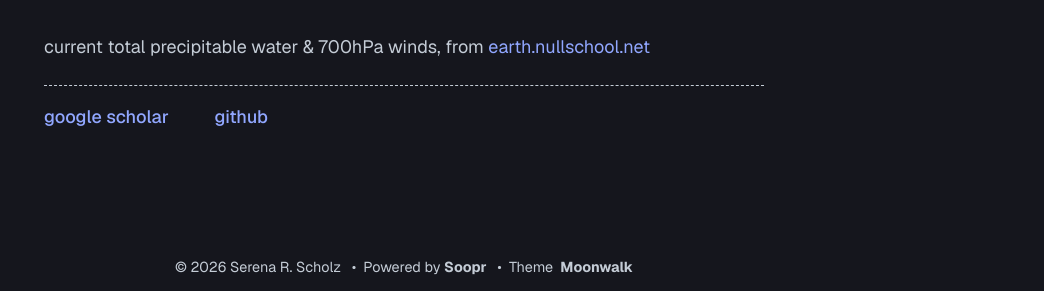
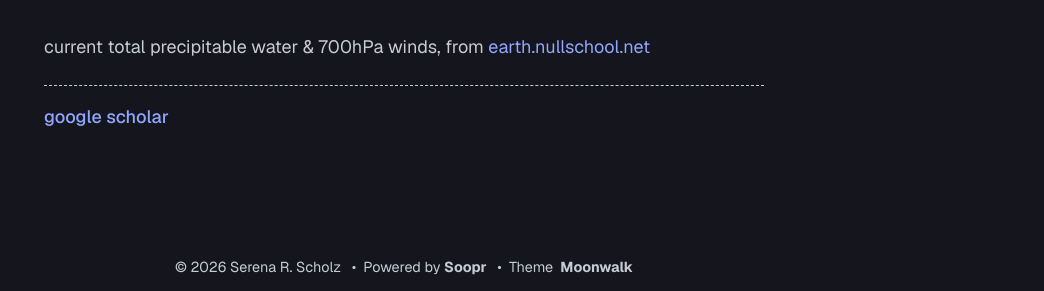
Before and after one commit to serenarscholz/serenarscholz.github.io, a Jekyll site: the page built from index.md, in a window 1280 px wide. Shown: the part 1095-1386 px from the top of the page, without its empty margins (236-1280 px from the left). Built offline with Jekyll 4.4.1, drawn with Linux system fonts in a browser that asks for light colours.

Commit message:
Update home.yml

```diff
--- a/_data/home.yml
+++ b/_data/home.yml
@@ -18,5 +18,3 @@ navbar_entries:
 footer_entries:
   - title: google scholar
     url: https://scholar.google.com/citations?user=r0wfJ0gAAAAJ
-  - title: github
-    url: https://github.com/serenarscholz
```
